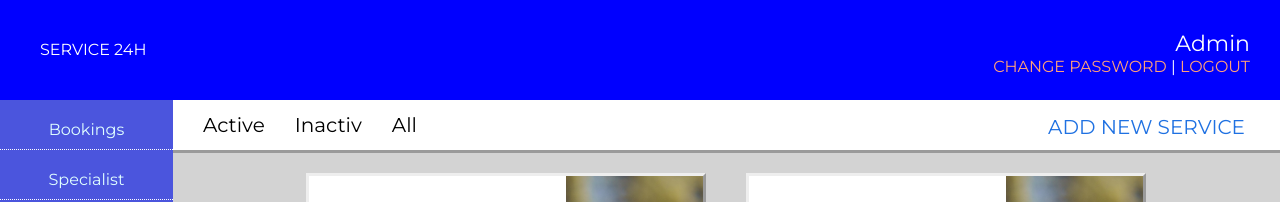
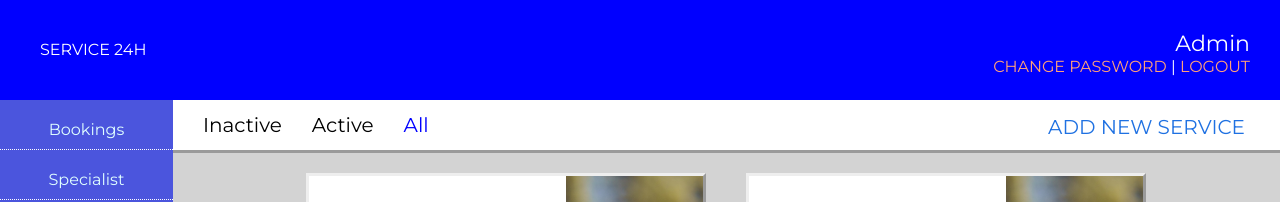
Before and after one commit to dembol1994/testday2, a React app in the folder client/: page / in a window 1280 px wide. Shown: the top 202 px of the page. Built offline with nearby package versions, Linux system fonts and the light colour scheme.

Commit message:
redux added and active/inactive/all toogle

```diff
--- a/client/package.json
+++ b/client/package.json
@@ -4,6 +4,7 @@
   "private": true,
   "dependencies": {
     "autoprefixer": "7.1.6",
+    "axios": "^0.18.0",
     "babel-core": "6.26.0",
     "babel-eslint": "7.2.3",
     "babel-jest": "20.0.3",
@@ -35,8 +36,10 @@
     "react": "^16.4.1",
     "react-dev-utils": "^5.0.1",
     "react-dom": "^16.4.1",
+    "react-redux": "^5.0.7",
     "react-router": "^4.3.1",
     "react-router-dom": "^4.3.1",
+    "redux": "^4.0.0",
     "resolve": "1.6.0",
     "style-loader": "0.19.0",
     "sw-precache-webpack-plugin": "0.11.4",
--- a/client/src/components/Layout/ToolbarStartPage/ToolbarStartPage.css
+++ b/client/src/components/Layout/ToolbarStartPage/ToolbarStartPage.css
@@ -7,15 +7,19 @@
     position: relative;
 }
 
-.wrapper div {
-    padding: 15px;
-}
 
 .wrapper a {
     text-decoration: none;
 }
 
+.wrapper div {
+    box-sizing: border-box;
+    padding: 15px;
+    cursor: pointer;
+}
+
 .newPage {
+    padding: 15px;
     position: absolute;
     right: 20px;
     top: 0;
@@ -30,7 +34,7 @@
     align-items: center;
 }
 
-.navLinks a {
+.navLinks {
     color: black;
 }
 
@@ -39,5 +43,5 @@
 }
 
 .activeNavLink {
-    color: #1f71e2;
+    color: blue;
 }
--- a/client/src/components/Layout/ToolbarStartPage/ToolbarStartPage.js
+++ b/client/src/components/Layout/ToolbarStartPage/ToolbarStartPage.js
@@ -1,38 +1,61 @@
-import React from 'react';
+import React, {Component} from 'react';
 import classes from './ToolbarStartPage.css';
-import {Link, NavLink,} from 'react-router-dom'
+import {Link} from 'react-router-dom'
+import {connect} from 'react-redux'
 
-const toolbar = (props) => {
+import * as action from '../../../store/actions/actions';
 
-    let arrOfLinks = [
+class Toolbar extends Component {
+    state = {
+        links: [
             {
-            to: '/?page=active',
-            activ: 'false',
+                id: 'inactive',
+                text: 'Inactive'
+            },
+            {
+                id: 'active',
                 text: 'Active'
             },
             {
-            to: '/?page=inactive',
-            activ: 'false',
-            text: 'Inactive'
-        },
-        {
-            to: '/?page=all',
-            activ: 'true',
+                id: 'all',
                 text: 'All'
-        },
+            }
+        ]
+    }
 
-    ]
+    onClickHandler = (id) => {
+        this.props.onClick(id);
+    };
 
+    render() {
         return (
         <div className={classes.wrapper}>
             <div className={classes.navLinks}>
-                <div><NavLink activeClassName={classes.activeNavLink} to='/?page=active'>Active</NavLink></div>
-                <div><NavLink activeClassName={classes.activeNavLink} to='/?page=inactiv'>Inactiv</NavLink></div>
-                <div><NavLink activeClassName={classes.activeNavLink} to='/?page=all'>All</NavLink></div>
+                {this.state.links.map(el => {
+                   let cssClass = null;
+                   el.id === this.props.active ? cssClass = classes.activeNavLink : cssClass = classes.navLinks;
+                    return <div
+                            onClick={() => this.onClickHandler(el.id)}
+                            key={el.id}
+                            className={cssClass}>{el.text}</div>
+                })}
                 </div>
             <div className={classes.newPage}><Link to='/addnew'>ADD NEW SERVICE</Link></div>
         </div>
         )
     }
+}
 
-export default toolbar;
+const mapStateToProps = state => {
+    return {
+        active: state.activeButton
+    }
+}
+
+const mapDispatchToProps = dispatch => {
+    return {
+        onClick: (id) => dispatch(action.changeActive(id))
+    }
+}
+
+export default connect(mapStateToProps, mapDispatchToProps)(Toolbar);
--- a/client/src/components/UI/Input/Input.css
+++ b/client/src/components/UI/Input/Input.css
@@ -9,6 +9,10 @@
     padding: 5px;
     margin-top: 6px;
     border-radius: 4px;
+}
+
+.Input input[type=number]::-webkit-inner-spin-button {
+    -webkit-appearance: none;
 }
 
 .Label {
--- a/client/src/containers/AddNew/AddNew.js
+++ b/client/src/containers/AddNew/AddNew.js
@@ -2,6 +2,7 @@ import React, {Component} from 'react';
 import classes from './AddNew.css';
 
 import validator from 'validator';
+import axios from 'axios';
 
 import Toolbar from '../../components/Layout/ToolbarAddNew/ToolbarAddNew';
 import Input from '../../components/UI/Input/Input';
@@ -70,7 +71,7 @@ class AddNew extends Component {
             whiteIcon: {
                 label: 'BLUE ICON',
                 type: 'file',
-                value: '',
+                value: 'icon1',
                 validation: {
                     isReq: true
                 }
@@ -78,14 +79,14 @@ class AddNew extends Component {
             blueIcon: {
                 label: 'BLUE ICON',
                 type: 'file',
-                value: '',
+                value: 'icon2',
                 validation: {
                     isReq: true
                 }
             },
             usersImage: {
                 type: 'file',
-                value: '',
+                value: 'icon3',
                 validation: {
                     isReq: true
                 }
@@ -95,7 +96,22 @@ class AddNew extends Component {
     }
 
     onSaveHandler = () => {
-        console.log('save');
+        let data = [];
+        for(let key in this.state.formField) {
+            data.push({
+                identName: key,
+                value: this.state.formField[key].value
+            })
+        }
+
+        axios.post('http://localhost:5000/services', data )
+            .then(res => {
+                console.log('service added')
+                this.props.history.replace('/')
+            })
+            .catch(err => {
+                console.log(err)
+            })
     };
 
     onCancelHandler = () => {
@@ -123,7 +139,6 @@ class AddNew extends Component {
                 isValid = formObj[key].valid && isValid
             }
         }
-        console.log(isValid);
         return isValid;
     }
 
@@ -136,7 +151,6 @@ class AddNew extends Component {
         updForm.valid = this.onValidHandler(e.target.value, this.state.formField[id].validation);
 
         updState[id] = updForm;
-        console.log(updForm.valid + ' ' + updForm.touched)
 
         this.setState({formField: updState, isFormValid: this.isFormValid(updState)})
     };
--- a/client/src/containers/StartPage/StartPage.js
+++ b/client/src/containers/StartPage/StartPage.js
@@ -39,7 +39,6 @@ class StartPage extends Component {
                 config: this.state.blocks[key]
             })
         }
-        console.log(arrOfEl)
         return (
             <div className={classes.wrapper}>
             <ToolbarStart/>
--- a/client/src/index.js
+++ b/client/src/index.js
@@ -3,7 +3,14 @@ import ReactDOM from 'react-dom';
 import './index.css';
 import App from './App';
 import registerServiceWorker from './registerServiceWorker';
-import {BrowserRouter} from 'react-router-dom'
+import {BrowserRouter} from 'react-router-dom';
+import {Provider} from 'react-redux';
+import {createStore} from 'redux';
 
-ReactDOM.render(<BrowserRouter><App /></BrowserRouter>, document.getElementById('root'));
+import reducer from './store/reducer/reducer';
+
+const store = createStore(reducer, window.__REDUX_DEVTOOLS_EXTENSION__ && window.__REDUX_DEVTOOLS_EXTENSION__()
+);
+
+ReactDOM.render(<Provider store={store}><BrowserRouter><App /></BrowserRouter></Provider>, document.getElementById('root'));
 registerServiceWorker();
--- /dev/null
+++ b/client/src/store/actions/actionTypes.js
@@ -0,0 +1 @@
+export const CHANGE_ACTIV_BUTTON = 'CHANGE_ACTIVE_BUTTON';
--- /dev/null
+++ b/client/src/store/actions/actions.js
@@ -0,0 +1,8 @@
+import * as actionTypes from './actionTypes';
+
+export const changeActive = (id) => {
+    return {
+        type: actionTypes.CHANGE_ACTIV_BUTTON,
+        id: id
+    }
+};
--- /dev/null
+++ b/client/src/store/reducer/reducer.js
@@ -0,0 +1,18 @@
+import * as actionTypes from '../actions/actionTypes';
+
+const initialState = {
+    activeButton: 'all'
+}
+
+const reducer = (state = initialState, action) => {
+    switch (action.type) {
+        case actionTypes.CHANGE_ACTIV_BUTTON:
+        return {
+            ...state,
+            activeButton: action.id
+        }
+        default: return state
+    }
+}
+
+export default reducer;
```
Also changed, not shown: 2 other files (tests, documents, lock files or other folders). Lines whose indentation alone changed are shown as unchanged.
